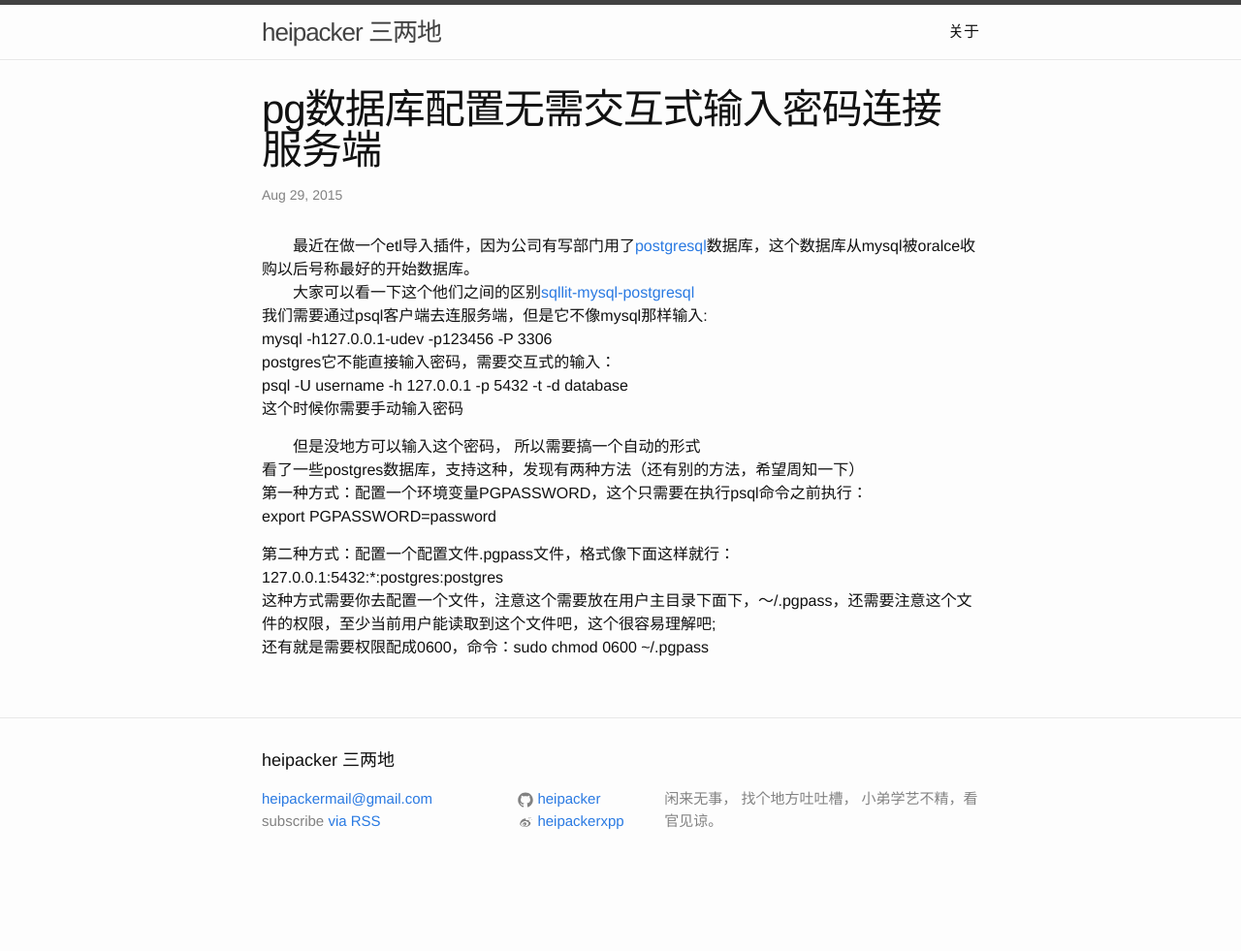
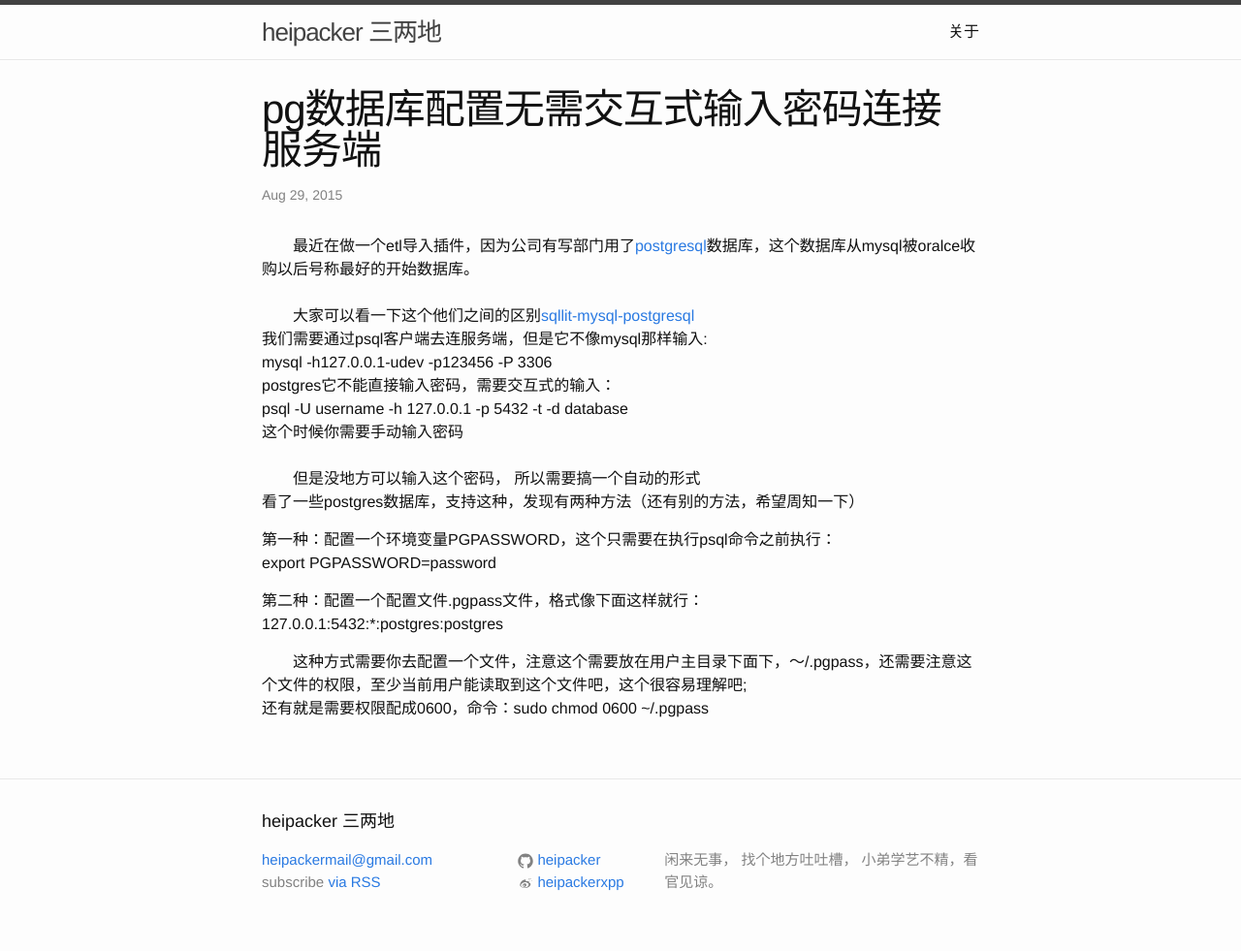
Before and after one commit to heipacker/heipacker.github.io, a Jekyll site: the page built from _posts/2015-08-29-learn-postgresql-no-password.markdown, in a window 1280 px wide. Shown: the whole page at 97% size. Built offline with Jekyll 4.4.1, drawn with Linux system fonts in a browser that asks for light colours; before the commit the page ends 918 px from its top, so only the background shows below that.

Commit message:
修改文档

```diff
--- a/_posts/2015-08-29-learn-postgresql-no-password.markdown
+++ b/_posts/2015-08-29-learn-postgresql-no-password.markdown
@@ -7,21 +7,25 @@ tags: 技术
 ---
 
 &emsp;&emsp;最近在做一个etl导入插件，因为公司有写部门用了[postgresql]数据库，这个数据库从mysql被oralce收购以后号称最好的开始数据库。<br/>
+<br/>
 &emsp;&emsp;大家可以看一下这个他们之间的区别[sqllit-mysql-postgresql]<br/>
 我们需要通过psql客户端去连服务端，但是它不像mysql那样输入:<br/>
 mysql -h127.0.0.1-udev -p123456 -P 3306 <br/>
 postgres它不能直接输入密码，需要交互式的输入：<br/>
 psql -U username -h 127.0.0.1 -p 5432 -t -d database<br/>
 这个时候你需要手动输入密码
-
+<br/>
+<br/>
 &emsp;&emsp;但是没地方可以输入这个密码， 所以需要搞一个自动的形式<br/>
 看了一些postgres数据库，支持这种，发现有两种方法（还有别的方法，希望周知一下）<br/>
-第一种方式：配置一个环境变量PGPASSWORD，这个只需要在执行psql命令之前执行：<br/>
+
+第一种：配置一个环境变量PGPASSWORD，这个只需要在执行psql命令之前执行：<br/>
 export PGPASSWORD=password
 
-第二种方式：配置一个配置文件.pgpass文件，格式像下面这样就行：<br/>
+第二种：配置一个配置文件.pgpass文件，格式像下面这样就行：<br/>
 127.0.0.1:5432:\*:postgres:postgres <br/>
-这种方式需要你去配置一个文件，注意这个需要放在用户主目录下面下，～/.pgpass，还需要注意这个文件的权限，至少当前用户能读取到这个文件吧，这个很容易理解吧;<br/>
+
+&emsp;&emsp;这种方式需要你去配置一个文件，注意这个需要放在用户主目录下面下，～/.pgpass，还需要注意这个文件的权限，至少当前用户能读取到这个文件吧，这个很容易理解吧;<br/>
 还有就是需要权限配成0600，命令：sudo chmod 0600 ~/.pgpass
 
 
```
